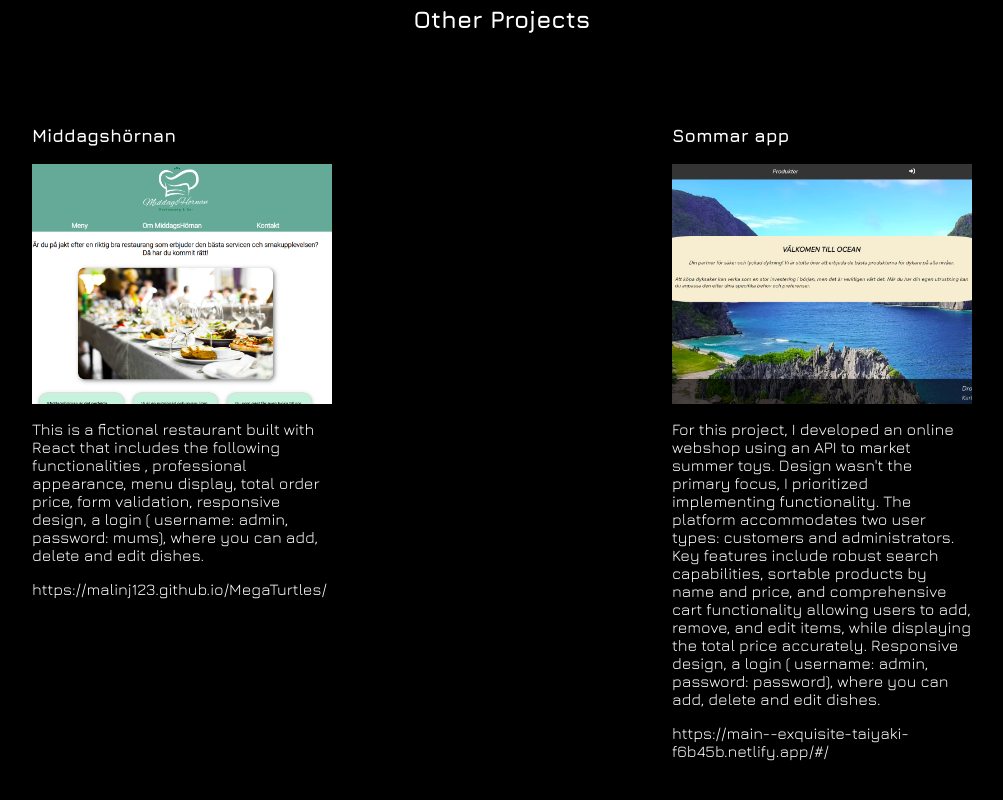
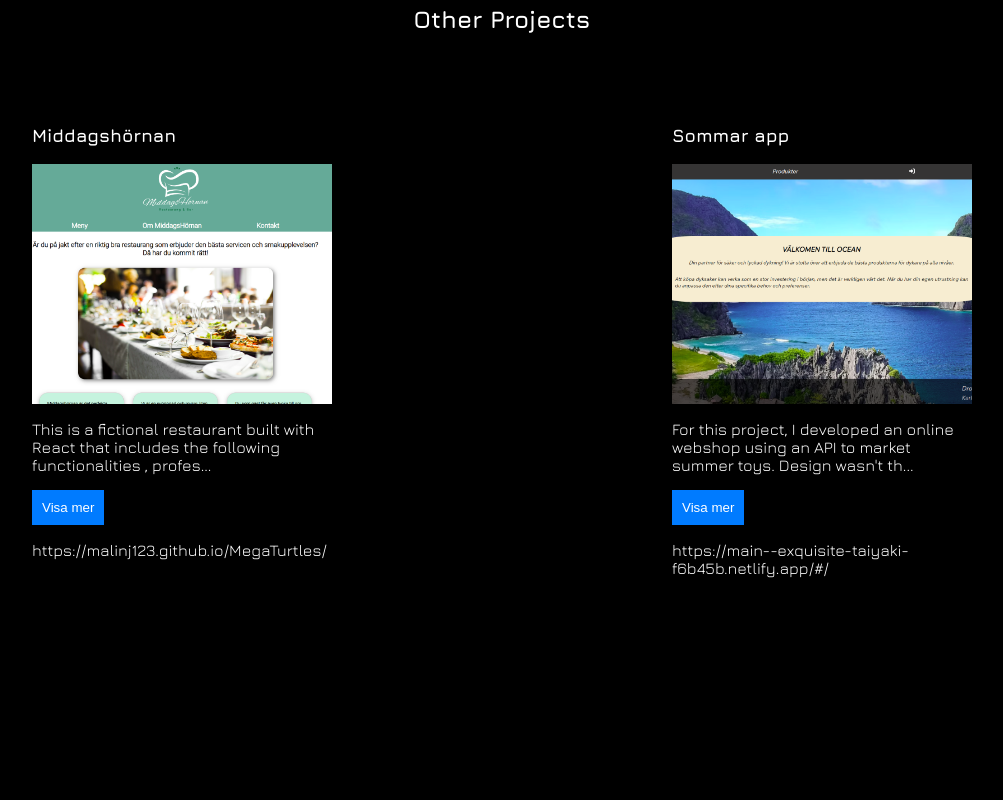
Before and after one commit to MalinJ123/Portfolio, a React (Vite) app: page / in a window 1280 px wide. Shown: the part 774-1574 px from the top of the page, without its empty margins (138-1141 px from the left). After the commit the page ends 1447 px from the top, so only its background shows below. Built offline with nearby package versions, Linux system fonts and the light colour scheme.

Commit message:
added one show more and show less button, with ueseffect

```diff
--- a/src/routes/Portfolio.jsx
+++ b/src/routes/Portfolio.jsx
@@ -15,8 +15,6 @@ import betterwebb from "../images/portfolio/betterwebb/battrewebb.png";
 import betterstart from "../images/portfolio/betterwebb/betterstart.png";
 import info from "../images/portfolio/betterwebb/info.png";
 import info2 from "../images/portfolio/betterwebb/info2.png";
-
-
 
 import m1 from "../images/portfolio/middags/m1.png";
 import m2 from "../images/portfolio/middags/m2.png";
@@ -52,15 +50,17 @@ const apps = [
   {
     title: "Middagshörnan",
     images: [m1, m2, m3],
-    description: "This is a fictional restaurant built with React that includes the following functionalities , professional appearance,  menu display, total order price, form validation, responsive design, a login ( username: admin, password: mums), where you can add, delete and edit dishes.",
+    description:
+      "This is a fictional restaurant built with React that includes the following functionalities , professional appearance,  menu display, total order price, form validation, responsive design, a login ( username: admin, password: mums), where you can add, delete and edit dishes.",
     link: "https://malinj123.github.io/MegaTurtles/",
   },
   {
     title: "Sommar app",
-    images:[summer1, summer2, summer3, summer4],
-    description: "For this project, I developed an online webshop using an API to market summer toys. Design wasn't the primary focus, I prioritized implementing functionality. The platform accommodates two user types: customers and administrators. Key features include robust search capabilities, sortable products by name and price, and comprehensive cart functionality allowing users to add, remove, and edit items, while displaying the total price accurately. Responsive design, a login ( username: admin, password: password), where you can add, delete and edit dishes.",
-    link : "https://main--exquisite-taiyaki-f6b45b.netlify.app/#/",
-  }
+    images: [summer1, summer2, summer3, summer4],
+    description:
+      "For this project, I developed an online webshop using an API to market summer toys. Design wasn't the primary focus, I prioritized implementing functionality. The platform accommodates two user types: customers and administrators. Key features include robust search capabilities, sortable products by name and price, and comprehensive cart functionality allowing users to add, remove, and edit items, while displaying the total price accurately. Responsive design, a login ( username: admin, password: password), where you can add, delete and edit dishes.",
+    link: "https://main--exquisite-taiyaki-f6b45b.netlify.app/#/",
+  },
 ];
 
 function Portfolio() {
@@ -70,6 +70,18 @@ function Portfolio() {
   const [currentAppIndices, setCurrentAppIndices] = useState(
     new Array(apps.length).fill(0)
   );
+
+  // const [showMore, setShowMore] = useState(false);
+  const [expandedCardIndex, setExpandedCardIndex] = useState(null);
+
+
+  const toggleShowMore = (appIndex) => {
+    if (expandedCardIndex === appIndex) {
+      setExpandedCardIndex(null);
+    } else {
+      setExpandedCardIndex(appIndex);
+    }
+  };
 
   useEffect(() => {
     portfolios.forEach((_, portfolioIndex) => {
@@ -81,7 +93,6 @@ function Portfolio() {
     });
   }, [currentIndices]);
 
-
   useEffect(() => {
     apps.forEach((_, appIndex) => {
       const card = document.querySelectorAll(".apps__container-card")[appIndex];
@@ -89,7 +100,6 @@ function Portfolio() {
       showImage(images, currentAppIndices[appIndex]);
     });
   }, [currentAppIndices]);
-
 
   function showImage(images, index) {
     images.forEach((img, i) => {
@@ -167,8 +177,7 @@ function Portfolio() {
         ))}
       </div>
 
-
- <h2 className="portfolio-h2">Other Projects</h2>
+            <h2 className="portfolio-h2">Other Projects</h2>
       <div className="apps__container">
         {apps.map((app, appIndex) => (
           <div className="apps__container-card" key={appIndex}>
@@ -185,7 +194,12 @@ function Portfolio() {
               <button
                 className="prev"
                 onClick={(event) =>
-                  prevImage(event, setCurrentAppIndices, currentAppIndices, appIndex)
+                  prevImage(
+                    event,
+                    setCurrentAppIndices,
+                    currentAppIndices,
+                    appIndex
+                  )
                 }
               >
                 ❮
@@ -193,15 +207,26 @@ function Portfolio() {
               <button
                 className="next"
                 onClick={(event) =>
-                  nextImage(event, setCurrentAppIndices, currentAppIndices, appIndex)
+                  nextImage(
+                    event,
+                    setCurrentAppIndices,
+                    currentAppIndices,
+                    appIndex
+                  )
                 }
               >
                 ❯
               </button>
             </div>
-            <p className="apps__card-description">{app.description}</p>
+            <p className="apps__card-description">
+              {expandedCardIndex === appIndex
+                ? app.description
+                : `${app.description.substring(0, 100)}...`}
+            </p>
+            <button onClick={() => toggleShowMore(appIndex)} className="show-more-button">
+              {expandedCardIndex === appIndex ? 'Visa mindre' : 'Visa mer'}
+            </button>
             <p className="apps__card-description">{app.link}</p>
-
           </div>
         ))}
       </div>
--- a/src/styles/portfolio.css
+++ b/src/styles/portfolio.css
@@ -103,3 +103,15 @@ margin-bottom: 5em;
 .next {
   display: none;
 }
+
+.show-more-button {
+  background-color: #007BFF;
+  color: white;
+  border: none;
+  padding: 10px;
+  cursor: pointer;
+}
+
+.show-more-button:hover {
+  background-color: #0056b3;
+}
```
